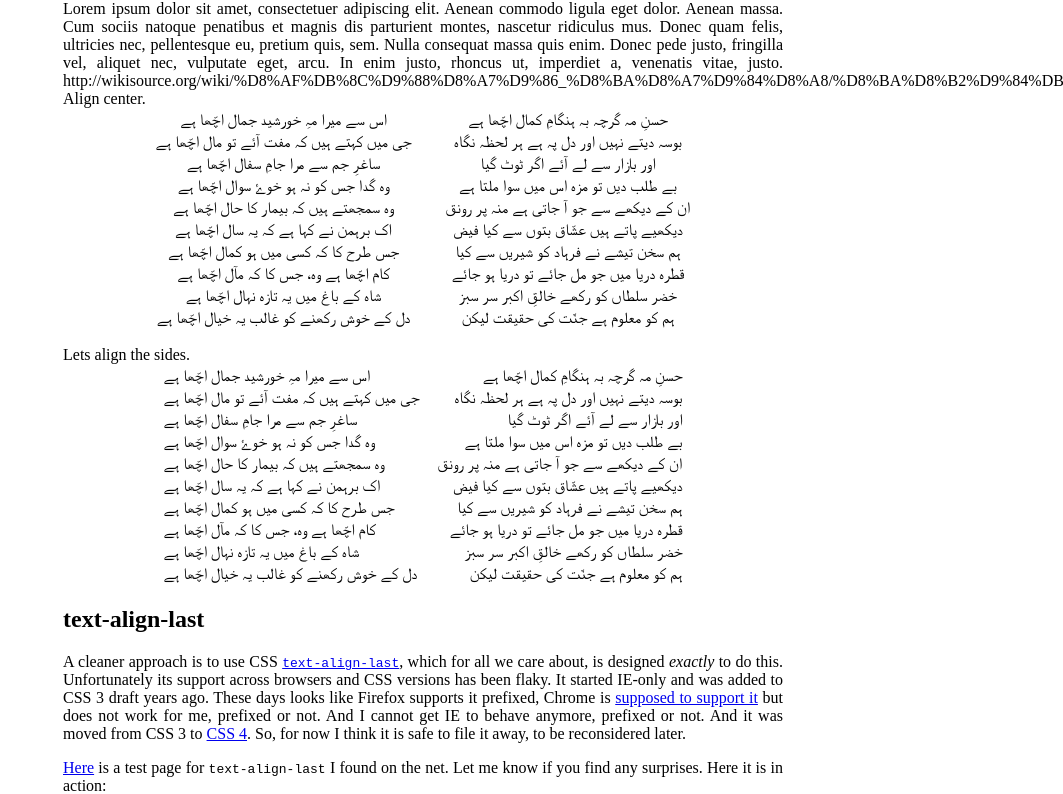
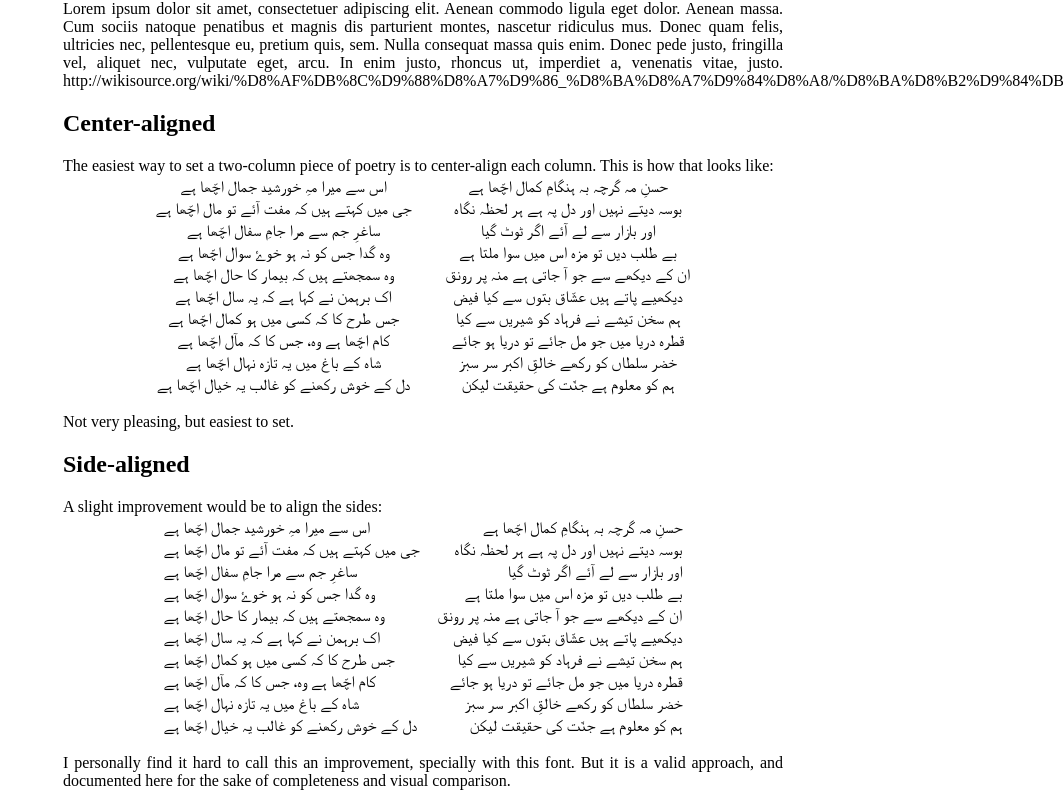
Before and after one commit to behdad/noto-nastaliq-urdu-test-page, a plain HTML site: page ghalib.html in a window 1280 px wide. Shown: the top 794 px of the page, without its empty margins (217-1280 px from the left). Drawn offline with Linux system fonts and the light colour scheme; a web font is replaced by a local one.

Commit message:
Some more

```diff
--- a/ghalib.html
+++ b/ghalib.html
@@ -25,7 +25,9 @@ Lorem ipsum dolor sit amet, consectetuer adipiscing elit. Aenean commodo ligula
 
 http://wikisource.org/wiki/%D8%AF%DB%8C%D9%88%D8%A7%D9%86_%D8%BA%D8%A7%D9%84%D8%A8/%D8%BA%D8%B2%D9%84%DB%8C%D8%A7%D8%AA/%D8%B1%D8%AF%DB%8C%D9%81_%DB%92#206
 
-Align center.
+<h2>Center-aligned</h2>
+The easiest way to set a two-column piece of poetry is to center-align each column.
+This is how that looks like:
 
 <style>
 .poetryAlignCenter td { text-align: center; }
@@ -56,7 +58,10 @@ Align center.
 </table>
 
 <p>
-Lets align the sides.
+Not very pleasing, but easiest to set.
+
+<h2>Side-aligned</h2>
+A slight improvement would be to align the sides:
 
 <style>
 .poetryAlignSides td:nth-child(2n+1) { text-align: right; padding-left: .5em; }
@@ -85,8 +90,13 @@ Lets align the sides.
 <td>دل کے خوش رکھنے کو غالب یہ خیال اچّھا ہے</td></tr>
 </table>
 
+<p>
+I personally find it hard to call this an improvement, specially with this font.
+But it is a valid approach, and documented here for the sake of completeness
+and visual comparison.
+
 <h2>text-align-last</h2>
-A cleaner approach is to use CSS
+The more natural way to justify poetry is to use the CSS
 <code><a href="https://developer.mozilla.org/en-US/docs/Web/CSS/text-align-last">text-align-last</a></code>,
 which for all we care about, is designed <i>exactly</i> to do this.
 Unfortunately its support across browsers and CSS versions has been flaky.
@@ -105,6 +115,7 @@ Here it is in action:
 
 <style>
 .poetryJustifyLast td {
+	text-align: justify;
 	text-align-last: justify;
 	-o-text-align-last: justify;
 	-ms-text-align-last: justify;
@@ -139,10 +150,10 @@ Here it is in action:
 
 <h2>Polyfill</h2>
 Given that <code>text-justify-last</code> does not quite work, many people
-have tried to achieve the effect using CSS2 and CSS3.  I did just that over
-ten years ago myself on <a href="http://rira.ir/">RiRa</a>.
+have tried to achieve the same effect using CSS2 and CSS3.  I did just that
+over ten years ago myself on <a href="http://rira.ir/">RiRa</a>.
 <p>
-Back then, there was no CSS3 and the
+Back then, the
 <code><a href="https://developer.mozilla.org/en-US/docs/Web/CSS/::after">::after</a></code>
 pseudo-element was not widely supported, if defined at all.
 My solution involved adding a span at the end of each verse, and thus
@@ -153,7 +164,7 @@ the process.
 <p>
 Times have changed since, and I found a much cleaner
 <a href="http://stackoverflow.com/questions/4771304/justify-the-last-line-of-a-div">implementation</a>
-of this same idea that does not involve modifying the HTML.  And it seems to work
+of the same idea that does not involve modifying the HTML.  And it seems to work
 very well across recent versions of Chrome, Firefox, and IE.  Here it is:
 
 <style>
```
